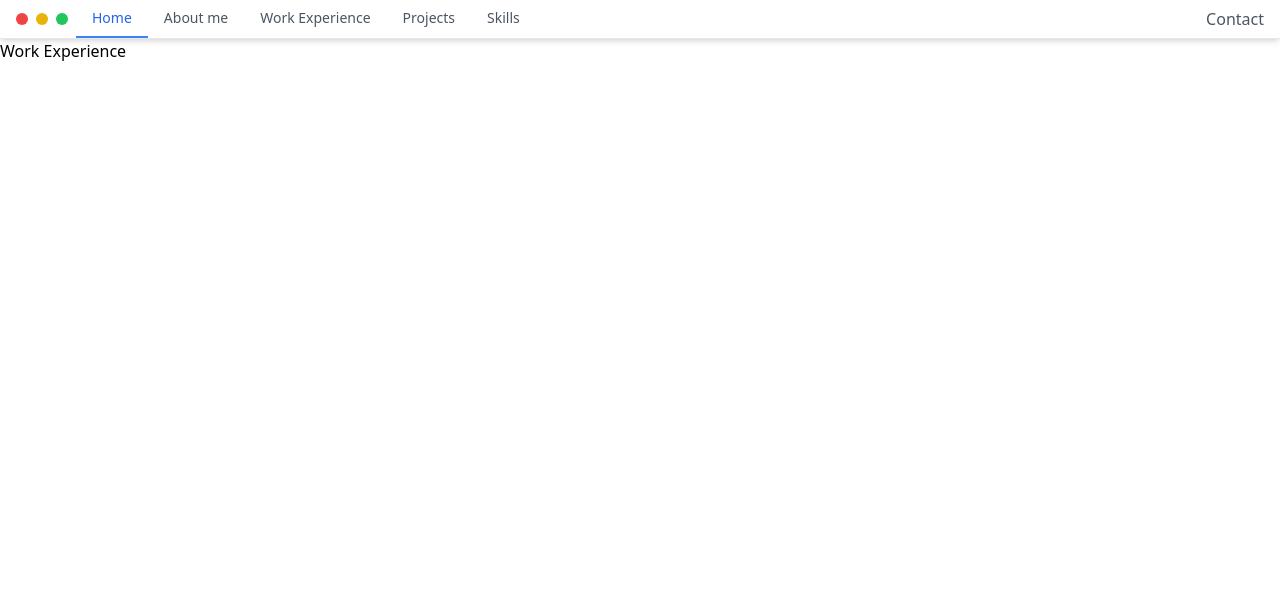
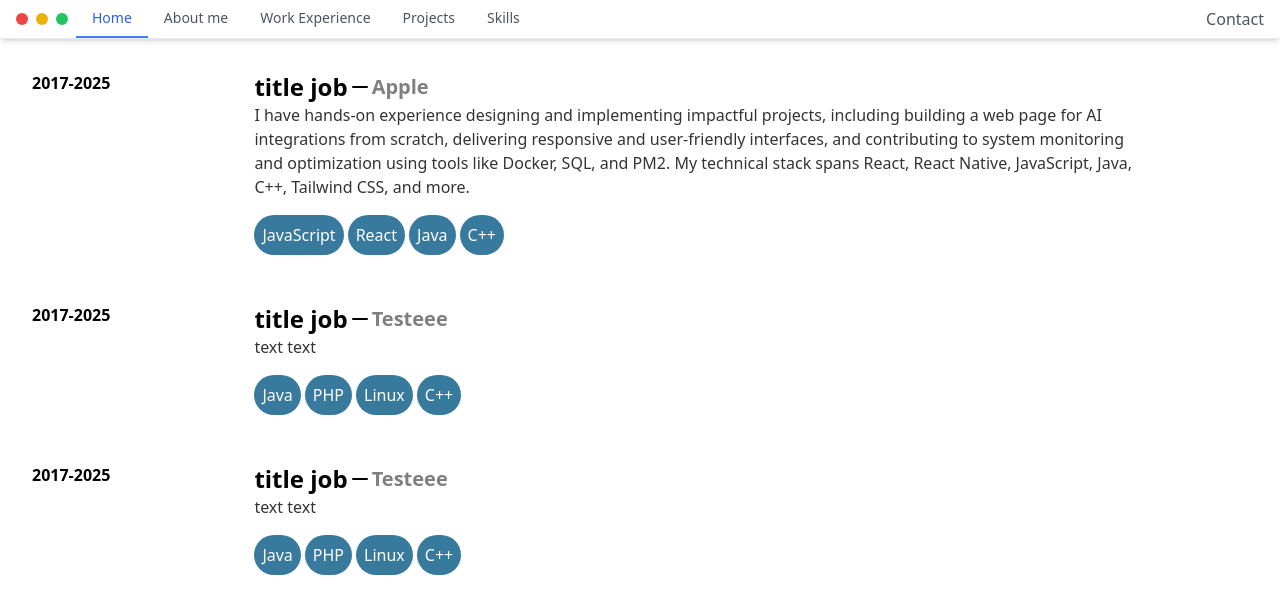
Before and after one commit to Szeckir/new-portfolio-thomaz, a React (Vite) app: page /Work in a window 1280 px wide. Shown: the top 614 px of the page. Built offline with nearby package versions, Linux system fonts and the light colour scheme.

Commit message:
work-experience page

```diff
--- a/package.json
+++ b/package.json
@@ -18,7 +18,7 @@
     "framer-motion": "^12.0.11",
     "lib-utils-ts": "^0.0.0-test",
     "lucide-react": "^0.474.0",
-    "motion": "^12.0.11",
+    "motion": "^12.4.0",
     "next-themes": "^0.4.4",
     "react": "^18.3.1",
     "react-awesome-reveal": "^4.3.1",
--- /dev/null
+++ b/src/components/WorkExperienceOption.tsx
@@ -0,0 +1,37 @@
+import { ChevronsRight, MoveUpRight, Minus, Terminal } from 'lucide-react'
+import React from 'react'
+
+interface WorkParams {
+  date: string,
+  jobTitle: string,
+  jobDescription: string,
+  programmingLanguages: string[],
+  company: string
+}
+
+function WorkExperienceOption(params: WorkParams) {
+  return (
+    <div className='flex p-4 hover:cursor-pointer hover:bg-slate-50 m-4 rounded-md w-[90vw]' >
+      <div className=''>
+        <p className='font-bold text-nowrap'>{params.date}</p>
+      </div>
+      <div className='ml-36'>
+        <div className='flex items-center'>
+          <p className='text-2xl font-bold items-center'>{params.jobTitle}</p>
+          <Minus />
+          <p className='text-xl opacity-50 font-semibold items-center'>{params.company}</p>
+        </div>
+        <p className='opacity-80'>{params.jobDescription}</p>
+        <ul className='flex gap-1 mt-4'>
+          {
+            params.programmingLanguages.map((element, index) => (
+              <li className='opacity-80 bg-sky-800 p-2 text-white rounded-full'>{element}</li>
+            ))
+          }
+        </ul>
+      </div>
+    </div>
+  )
+}
+
+export default WorkExperienceOption
--- /dev/null
+++ b/src/components/ui/blur-fade.tsx
@@ -0,0 +1,78 @@
+"use client";
+
+import {
+  AnimatePresence,
+  motion,
+  useInView,
+  UseInViewOptions,
+  Variants,
+} from "motion/react";
+import { useRef } from "react";
+
+type MarginType = UseInViewOptions["margin"];
+
+interface BlurFadeProps {
+  children: React.ReactNode;
+  className?: string;
+  variant?: {
+    hidden: { y: number };
+    visible: { y: number };
+  };
+  duration?: number;
+  delay?: number;
+  offset?: number;
+  direction?: "up" | "down" | "left" | "right";
+  inView?: boolean;
+  inViewMargin?: MarginType;
+  blur?: string;
+}
+
+export function BlurFade({
+  children,
+  className,
+  variant,
+  duration = 0.4,
+  delay = 0,
+  offset = 6,
+  direction = "down",
+  inView = false,
+  inViewMargin = "-50px",
+  blur = "6px",
+}: BlurFadeProps) {
+  const ref = useRef(null);
+  const inViewResult = useInView(ref, { once: true, margin: inViewMargin });
+  const isInView = !inView || inViewResult;
+  const defaultVariants: Variants = {
+    hidden: {
+      [direction === "left" || direction === "right" ? "x" : "y"]:
+        direction === "right" || direction === "down" ? -offset : offset,
+      opacity: 0,
+      filter: `blur(${blur})`,
+    },
+    visible: {
+      [direction === "left" || direction === "right" ? "x" : "y"]: 0,
+      opacity: 1,
+      filter: `blur(0px)`,
+    },
+  };
+  const combinedVariants = variant || defaultVariants;
+  return (
+    <AnimatePresence>
+      <motion.div
+        ref={ref}
+        initial="hidden"
+        animate={isInView ? "visible" : "hidden"}
+        exit="hidden"
+        variants={combinedVariants}
+        transition={{
+          delay: 0.04 + delay,
+          duration,
+          ease: "easeOut",
+        }}
+        className={className}
+      >
+        {children}
+      </motion.div>
+    </AnimatePresence>
+  );
+}
--- a/src/constants/index.tsx
+++ b/src/constants/index.tsx
@@ -25,7 +25,7 @@ export const menuOptions = {
     }
 }
 
-export const aboutOptions = {
+export const aboutItems = {
     Sobre: {
         description: "Quem eu sou",
         url: "https://quem-eu-sou.com.br",
@@ -35,13 +35,15 @@ export const aboutOptions = {
             photo1: aboutphoto,
             photo2: aboutphoto1,
             photo3: aboutphoto2
-        }
+        },
+        bigDescription: "I have hands-on experience designing and implementing impactful projects, including building a web page for AI integrations from scratch, delivering responsive and user-friendly interfaces, and contributing to system monitoring and optimization using tools like Docker, SQL, and PM2. My technical stack spans React, React Native, JavaScript, Java, C++, Tailwind CSS, and more. "
     },
     Portfolio: {
         description: "Meus Hoobies",
         url: "https://meus-hoobies.com.br",
         title: "Descubra meus hoobies",
-        text: "..."
+        text: "...",
+        bigDescription: "I have hands-on experience designing and implementing impactful projects, including building a web page for AI integrations from scratch, delivering responsive and user-friendly interfaces, and contributing to system monitoring and optimization using tools like Docker, SQL, and PM2. My technical stack spans React, React Native, JavaScript, Java, C++, Tailwind CSS, and more."
     },
     Skills: {
         description: "Minhas paixões",
@@ -50,3 +52,33 @@ export const aboutOptions = {
         text: "..."
     }
 }
+
+export const workItems = {
+    Job1: {
+        date: "2017-2025",
+        jobTitle: "title job",
+        jobDescription: "I have hands-on experience designing and implementing impactful projects, including building a web page for AI integrations from scratch, delivering responsive and user-friendly interfaces, and contributing to system monitoring and optimization using tools like Docker, SQL, and PM2. My technical stack spans React, React Native, JavaScript, Java, C++, Tailwind CSS, and more.",
+        programmingLanguages: [
+            'JavaScript', 'React', 'Java', "C++"
+        ],
+        company: "Apple"
+    },
+    Job2: {
+        date: "2017-2025",
+        jobTitle: "title job",
+        jobDescription: "text text",
+        programmingLanguages: [
+            'Java', 'PHP', 'Linux', "C++"
+        ],
+        company: "Testeee"
+    },
+    Job3: {
+        date: "2017-2025",
+        jobTitle: "title job",
+        jobDescription: "text text",
+        programmingLanguages: [
+            'Java', 'PHP', 'Linux', "C++"
+        ],
+        company: "Testeee"
+    },
+}
--- a/src/pages/About.tsx
+++ b/src/pages/About.tsx
@@ -1,11 +1,9 @@
 import AboutOption from "@/components/AboutOption"
-import { aboutOptions } from "@/constants"
+import { aboutItems } from "@/constants"
 import { Fade } from "react-awesome-reveal"
 import Box from '@mui/material/Box';
 import Modal from '@mui/material/Modal';
-import Button from '@mui/material/Button';
 import { useState } from "react";
-import { Typography } from "@mui/material";
 import { Minimize2 } from "lucide-react";
 
 function About() {
@@ -26,7 +24,7 @@ function About() {
         <div>
             <ul>
                 {
-                    Object.values(aboutOptions).map((element, index) => (
+                    Object.values(aboutItems).map((element, index) => (
                         <li key={index} onClick={() => handleOpen(element)} className="hover:cursor-pointer hover:bg-slate-50 m-6 p-2 rounded-md">
                             <Fade duration={3000}>
                                 <AboutOption text={element.text} description={element.description} url={element.url} title={element.title}></AboutOption>
@@ -43,32 +41,34 @@ function About() {
                         onClose={handleClose}
                         aria-labelledby="parent-modal-title"
                         aria-describedby="parent-modal-description"
-                        className="text-center items-center justify-center flex"
+                        className="text-center items-center justify-center flex  "
                     >
                         <Fade>
                             <Box
                                 borderColor={"white"}
                                 padding={3}
                                 bgcolor={"white"}
-                                borderRadius={4}>
-                                <div className="flex gap-2 text-center items-center">
+                                borderRadius={4}
+                            >
+                                <div className="w-[100vh] block">
+                                    <div className="flex gap-2 text-center items-center ">
                                         <Minimize2 className="hover:bg-slate-100 rounded-full p-1 hover:cursor-pointer" size={32} onClick={() => setOpen(false)} />
                                         <p className="font-bold text-xl">{selectedAbout.title}</p>
                                     </div>
                                     <div className="text-left m-2">
-                                    <p>texttooooooo</p>
+                                        <p>{selectedAbout.bigDescription}</p>
                                         <p>textoooo</p>
                                     </div>
                                     {
                                         selectedAbout.photos && (
-                                        <div className="flex w-48 gap-4">
-                                            <img src={selectedAbout.photos.photo1} alt="Foto Thomaz Szeckir" />
-                                            <img src={selectedAbout.photos.photo2} alt="Foto Thomaz Szeckir" ></img>
-                                            <img src={selectedAbout.photos.photo3} alt="Foto Thomaz Szeckir" ></img>
+                                            <div className="flex gap-4 w-[15vw]">
+                                                <img src={selectedAbout.photos.photo1} alt="Foto Thomaz Szeckir" className="rounded-md" />
+                                                <img src={selectedAbout.photos.photo2} alt="Foto Thomaz Szeckir" className="rounded-md"></img>
+                                                <img src={selectedAbout.photos.photo3} alt="Foto Thomaz Szeckir" className="rounded-md"></img>
                                             </div>
                                         )
                                     }
-
+                                </div>
                             </Box>
                         </Fade>
                     </Modal>
--- a/src/pages/Work.tsx
+++ b/src/pages/Work.tsx
@@ -1,9 +1,17 @@
-import React from 'react'
+import { BlurFade } from "@/components/ui/blur-fade"
+import WorkExperienceOption from "@/components/WorkExperienceOption"
+import { workItems } from "@/constants"
 
 function Work() {
     return (
         <div>
-            <h1>Work Experience</h1>
+            {
+                Object.values(workItems).map((element, index) => (
+                    <BlurFade delay={index - 0.5} inView >
+                        <WorkExperienceOption jobTitle={element.jobTitle} jobDescription={element.jobDescription} date={element.date} company={element.company} programmingLanguages={element.programmingLanguages} />
+                    </BlurFade>
+                ))
+            }
         </div>
     )
 }
```
Also changed, not shown: 1 other file (tests, documents, lock files or other folders). Lines whose indentation alone changed are shown as unchanged.
